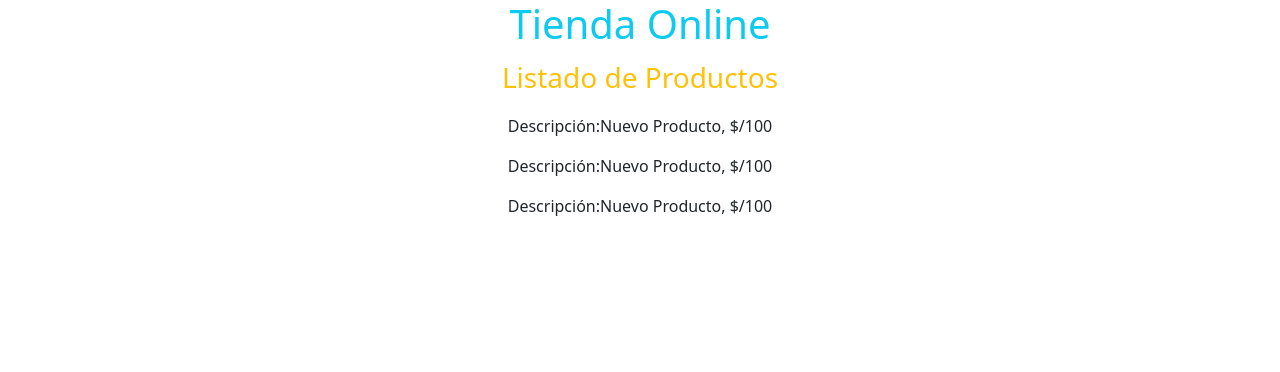
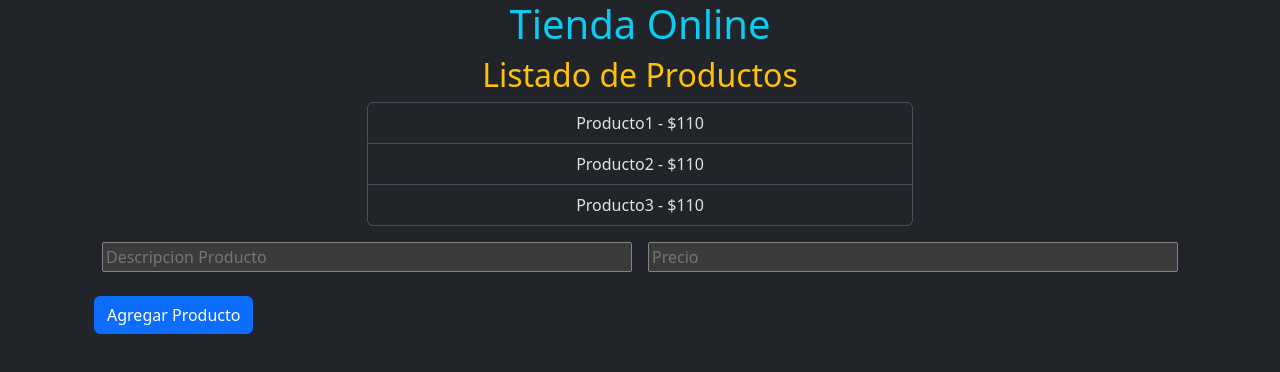
Before and after one commit to ernestooopc/tienda-online, an Angular app: page / in a window 1280 px wide. Shown: the top 372 px of the page. Built offline with nearby package versions, Linux system fonts and the light colour scheme.

Commit message:
feature: add product model and functionality to add products to the list from inputs

```diff
--- a/angular.json
+++ b/angular.json
@@ -85,12 +85,16 @@
               }
             ],
             "styles": [
-              "src/styles.css"
+              "src/styles.css",
+              "node_modules/bootstrap/dist/css/bootstrap.min.css"
             ],
             "scripts": []
           }
         }
       }
     }
+  },
+  "cli": {
+    "analytics": false
   }
 }
--- a/package.json
+++ b/package.json
@@ -18,6 +18,7 @@
     "@angular/platform-browser": "^19.1.0",
     "@angular/platform-browser-dynamic": "^19.1.0",
     "@angular/router": "^19.1.0",
+    "bootstrap": "^5.3.3",
     "rxjs": "~7.8.0",
     "tienda-online": "file:",
     "tslib": "^2.3.0",
--- a/src/app/app.component.ts
+++ b/src/app/app.component.ts
@@ -4,7 +4,7 @@ import { ListadoProductosComponent } from "./listado-productos/listado-productos
 
 @Component({
   selector: 'app-root',
-  imports: [RouterOutlet, ListadoProductosComponent],
+  imports: [ListadoProductosComponent],
   templateUrl: './app.component.html',
   styleUrl: './app.component.css'
 })
--- a/src/app/listado-productos/listado-productos.component.html
+++ b/src/app/listado-productos/listado-productos.component.html
@@ -1,8 +1,22 @@
 <div class="container">
-  <p class="text-center text-warning">Listado de Productos</p>
-</div>
+  <h2 class="text-center text-warning">Listado de Productos</h2>
+  <ul class="list-group w-50 mx-auto">
+    @for(producto of productos; track productos){
+      <li class="list-group-item text-center">
+        {{producto.description}} - ${{producto.precio}}
+      </li>
+    }
+  </ul>
+
+  <div class="mt-3 d-flex justify-content-center px-2">
+    <input type="text" #descripcionProductoInput class="form-contro mb-2 w-50" placeholder="Descripcion Producto">
+    <input type="number" #precioProductoInput class="form-contro mb-2 w-50 ms-3" placeholder="Precio">
+  </div>
+  <button class="btn btn-primary mt-3 "
+    (click)="agregarProducto(descripcionProductoInput.value, + precioProductoInput.value);
+            descripcionProductoInput.value=''; precioProductoInput.value=''">
+    Agregar Producto
+  </button>
 
 
-<app-producto/>
-<app-producto/>
-<app-producto/>
+</div>
--- a/src/app/listado-productos/listado-productos.component.ts
+++ b/src/app/listado-productos/listado-productos.component.ts
@@ -1,14 +1,27 @@
 import { Component } from '@angular/core';
-import { ProductoComponent } from "./producto/producto.component";
+import { Producto } from './model/producto-model';
 
 @Component({
   selector: 'app-listado-productos',
-  imports: [ProductoComponent],
+  imports: [],
   templateUrl: './listado-productos.component.html',
   styleUrl: './listado-productos.component.css'
 })
 export class ListadoProductosComponent {
 
 
+  productos: Producto[] = [
+    new Producto('Producto1',110),
+    new Producto('Producto2',110),
+    new Producto('Producto3',110),
+
+  ];
+
+  agregarProducto(description: string,precio:number):void{
+    if(description && precio){
+      const nuevoProducto = new Producto(description,precio);
+      this.productos.push(nuevoProducto);
+    }
+  }
 
 }
--- /dev/null
+++ b/src/app/listado-productos/model/producto-model.ts
@@ -0,0 +1,8 @@
+export class Producto {
+
+  constructor(
+    public description: string,
+    public precio:number
+  ){}
+
+}
--- a/src/index.html
+++ b/src/index.html
@@ -1,7 +1,7 @@
 <!doctype html>
-<html lang="en">
+<html lang="en" data-bs-theme="dark">
 <head>
-  <meta charset="utf-8">
+  <meta charset="utf-8" >
   <title>TiendaOnline</title>
   <base href="/">
   <meta name="viewport" content="width=device-width, initial-scale=1">
--- a/src/styles.css
+++ b/src/styles.css
@@ -1,2 +1 @@
-/* You can add global styles to this file, and also import other style files */
 @import 'bootstrap/dist/css/bootstrap.min.css';
```
Also changed, not shown: 1 other file (tests, documents, lock files or other folders).
